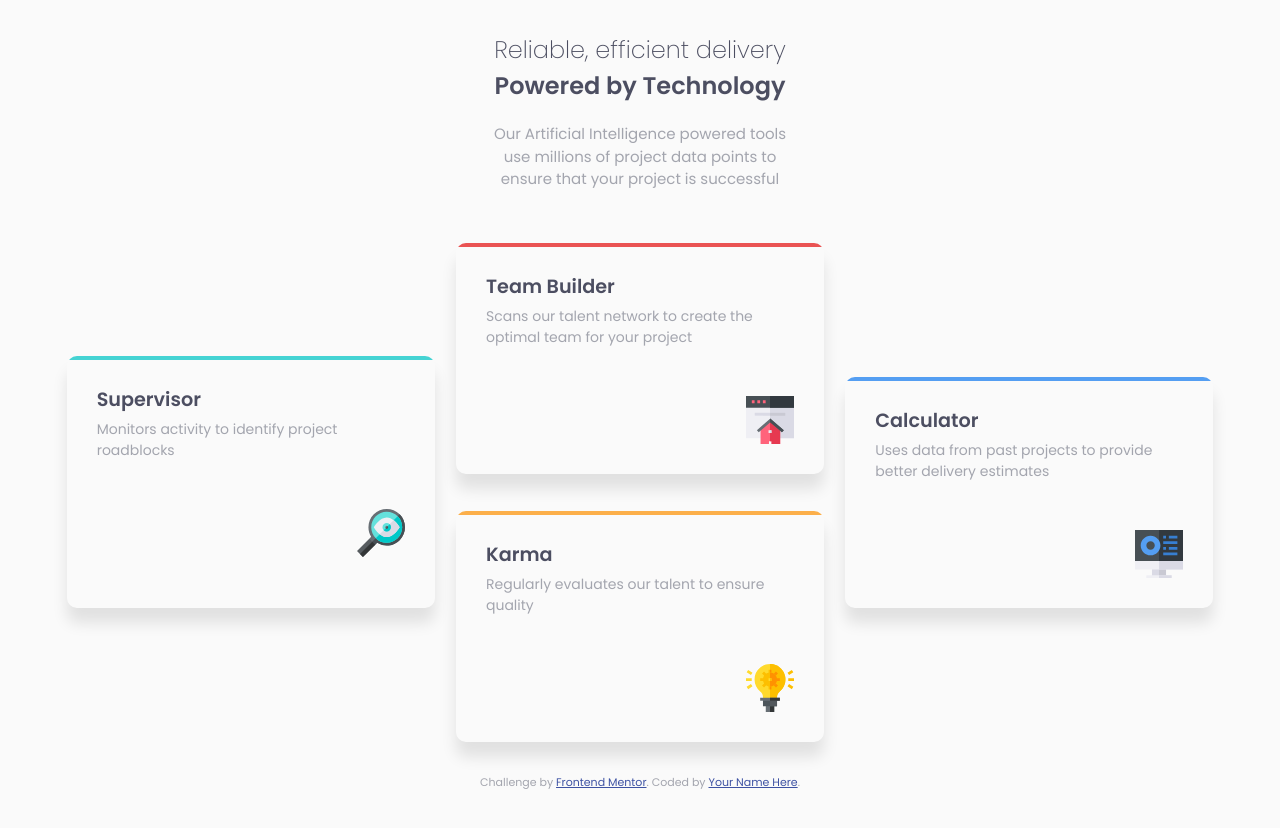
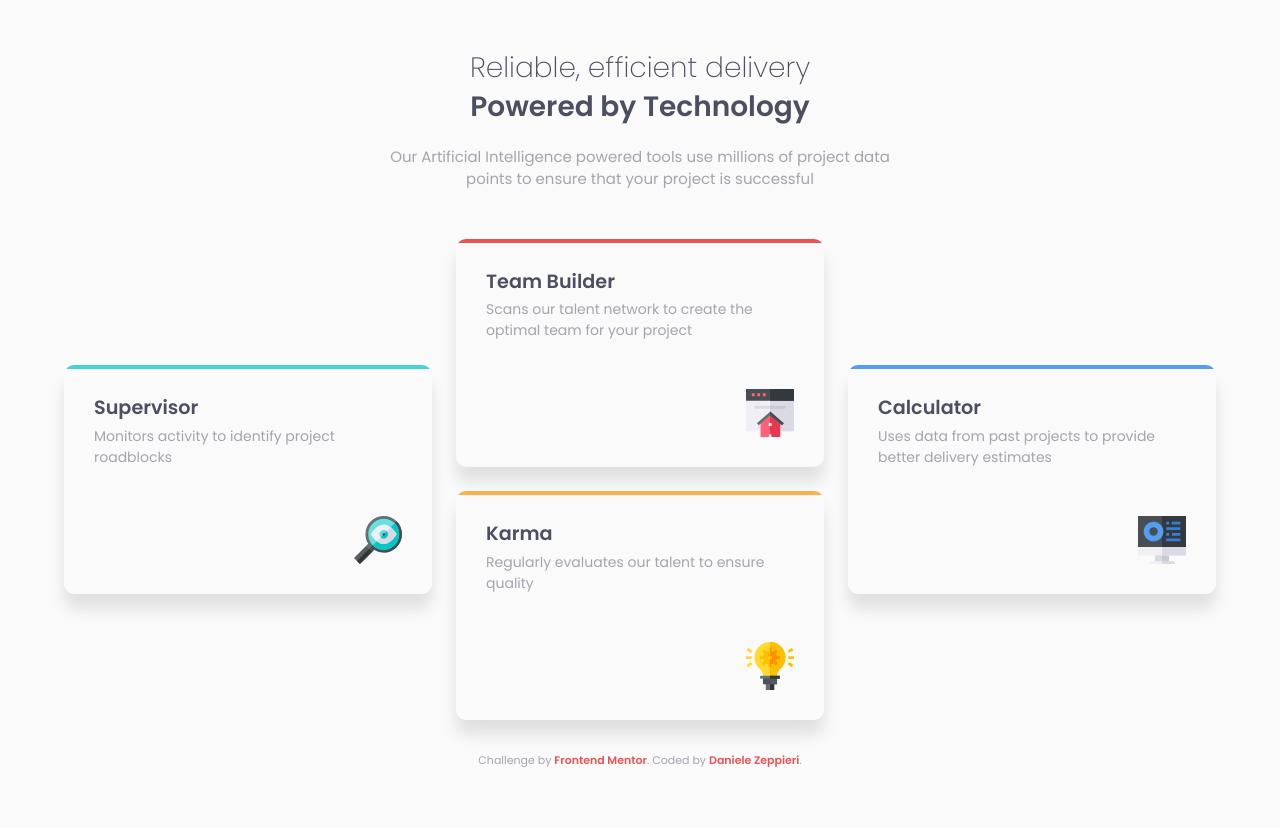
Before and after one commit to dedo-dev/four-card-feature, a plain HTML site: page index.html in a window 1280 px wide. Drawn offline with Linux system fonts and the light colour scheme.

Commit message:
final coding

```diff
--- a/index.css
+++ b/index.css
@@ -23,11 +23,11 @@ body {
   line-height: 1.5;
 }
 
-/* set line heights on heading & balance text-wrap
+/* set line heights on heading & balance text-wrap */
 h1, h2 {
-  line-height: 1.5;
+  line-height: 1.4;
 }
-*/
+
 
 /* responsive img */
 img {
@@ -53,16 +53,10 @@ img {
   --fs-body: .9375rem;
 
   --fsm-heading: 1.5rem;
-  --fst-heading: 1.75rem;
   --fsd-heading: 1.75rem;
 
   --fsm-cardTitle: 1.2rem;
-  --fst-cardTitle: 1.4rem;
-  --fsd-cardTitle: 1.4rem;
-
   --fsm-cardText: .875rem;
-  --fst-cardText: 1.4rem;
-  --fsd-cardText: 1.4rem;
 
   --fw-200: 200;
   --fw-400: 400;
@@ -160,27 +154,41 @@ footer {
   margin-block: 2rem;
 }
 
-/* ******************************************* */
-/* **********   RESTART FROM HERE   ********** */
-/* ******************************************* */
-@media (min-width: 768px) {
+/* media-query tablet > desktop */
+@media (min-width: 48em) {
 
   .introduction {
     width: 100%;
-    margin-block: 2rem;
+    max-width: 32rem;
+    margin-block: 3rem;
+  }
+
+  .introduction__heading {
+    font-size: var(--fsd-heading);
+    width: 80%;
+    margin-inline: auto;
   }
 
   .card-wrapper {
     width: 90%;
     margin: 0 auto;
     display: grid;
-    grid-gap: 1rem;
-    grid-template: /*50% 1fr 50%*/ repeat(4, 1fr) / repeat(3, 1fr);
+    grid-gap: 1.5rem;
+    justify-content: center;
+    grid-template: repeat(4, 1fr) / repeat(3, minmax(1fr, 23rem));
     grid-template-areas:
         ". t  ."
         "l t  r"
         "l b  r"
         ". b  .";
+  }
+
+  .card {
+    width: 100%;
+  }
+
+  .card + .card {
+    margin-top: 0;
   }
 
   .card--supervisor {
@@ -193,15 +201,12 @@ footer {
 
   .card--calculator {
     grid-area: r;
-    /* justify-self: end; */
   }
 
   .card--karma {
     grid-area: b;
   }
+}
 
-  .card {
-    width: 100%;
-
-  }
-}
+.attribution { font-size: 11px; text-align: center; }
+.attribution a { color: var(--clr-red); text-decoration: none; font-weight: bold;}
--- a/index.html
+++ b/index.html
@@ -7,12 +7,6 @@
   <link href="https://fonts.googleapis.com/css2?family=Poppins:wght@200;400;600&display=swap" rel="stylesheet">
   <link rel="stylesheet" href="index.css">
   <title>Frontend Mentor | Four card feature section</title>
-
-  <!-- Feel free to remove these styles or customise in your own stylesheet 👍 -->
-  <style>
-    .attribution { font-size: 11px; text-align: center; }
-    .attribution a { color: hsl(228, 45%, 44%); }
-  </style>
 </head>
 <body>
 
@@ -52,7 +46,7 @@
   <footer>
     <p class="attribution">
       Challenge by <a href="https://www.frontendmentor.io?ref=challenge" target="_blank">Frontend Mentor</a>.
-      Coded by <a href="#">Your Name Here</a>.
+      Coded by <a href="#">Daniele Zeppieri</a>.
     </p>
   </footer>
 </body>
```
